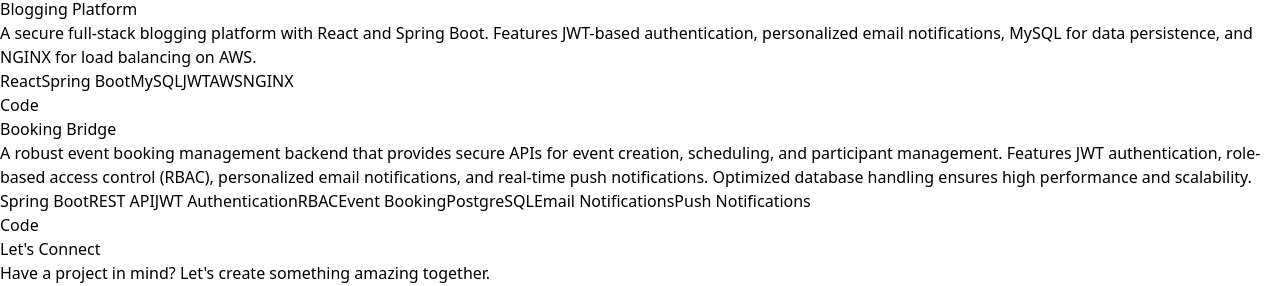
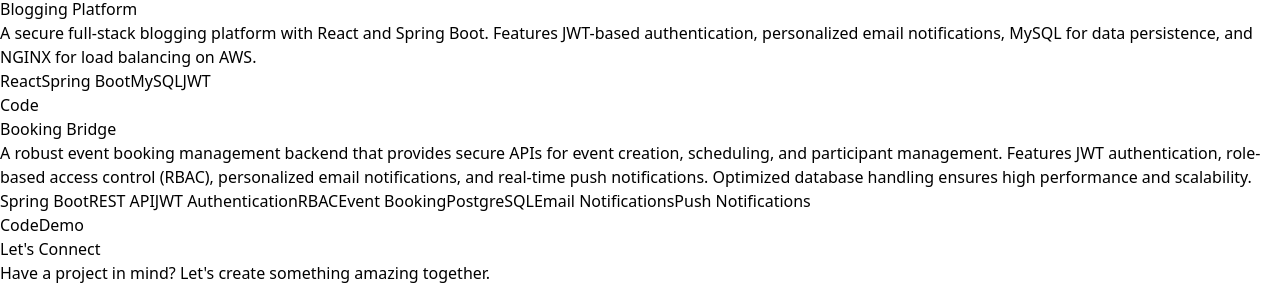
Before and after one commit to Sughosh28/sughosh-athreya-portfolio, a React (Vite) app: page / in a window 1280 px wide. Shown: the part 6283-6569 px from the top of the page. Built offline with nearby package versions, Linux system fonts and the light colour scheme.

Commit message:
fix: update project tags and add demo link in Projects component

```diff
--- a/src/pages/Projects.jsx
+++ b/src/pages/Projects.jsx
@@ -22,7 +22,8 @@
       "A secure full-stack blogging platform with React and Spring Boot. Features JWT-based authentication, personalized email notifications, MySQL for data persistence, and NGINX for load balancing on AWS.",
     link: "https://github.com/Sughosh28/blogs-by-sughosh-backend",
     // live: "http://blogsbysughosh.xyz/home",
-    tags: ["React", "Spring Boot", "MySQL", "JWT", "AWS", "NGINX"],
+    // tags: ["React", "Spring Boot", "MySQL", "JWT", "AWS", "NGINX"],
+    tags: ["React", "Spring Boot", "MySQL", "JWT"],
   },
 
   {
@@ -30,6 +31,7 @@
     description:
       "A robust event booking management backend that provides secure APIs for event creation, scheduling, and participant management. Features JWT authentication, role-based access control (RBAC), personalized email notifications, and real-time push notifications. Optimized database handling ensures high performance and scalability.",
     link: "https://github.com/Sughosh28/booking-bridge-backend",
+    live:"https://www.loom.com/share/2c34f18fa25646a3ba15783de4e64259?sid=541d894c-f691-4115-af5a-ef15f4d2d3a8",
     tags: [
       "Spring Boot",
       "REST API",
@@ -40,6 +42,7 @@
       "Email Notifications",
       "Push Notifications"
     ],
+
   }
 ];
 
@@ -70,6 +73,7 @@
                 <p className="text-gray-400 mb-6">
                   {project.description}
                 </p>
+
                 <div className="flex flex-wrap gap-2 mb-6">
                   {project.tags.map((tag, index) => (
                     <span
@@ -101,7 +105,7 @@
                                hover:bg-slate-700 transform transition-all duration-300
                                focus:ring-2 focus:ring-slate-600 focus:ring-offset-2 focus:ring-offset-slate-900"
                     >
-                      Live
+                      Demo
                     </Link>
                   )}
                 </div>
```
